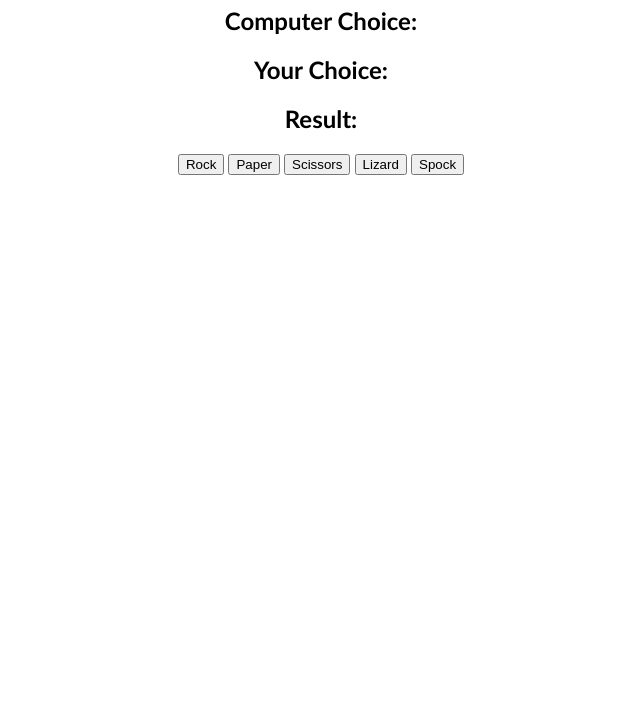
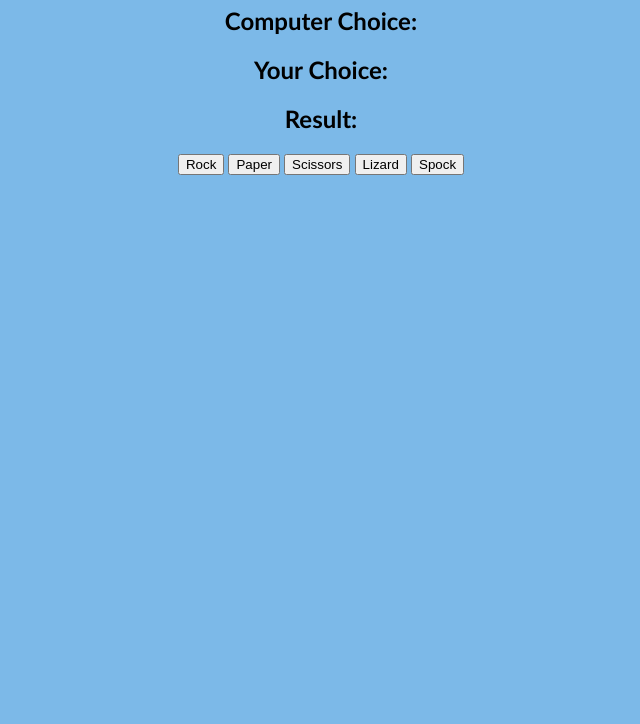
Before and after one commit to MHar15/Rock-Paper-Scissor-Lizard-Spock, a plain HTML site: page index.html in a window 1280 px wide. Shown: the part 76-800 px from the top of the page, without its empty margins (319-959 px from the left). Drawn offline with Linux system fonts and the light colour scheme.

Commit message:
Version 4.1 Adding colour

```diff
--- a/style.css
+++ b/style.css
@@ -9,3 +9,6 @@ body {
 h1 {font-weight: bold;
     text-decoration: underline;
 }
+html {
+  background-color: #7CB9E8;
+}
```
